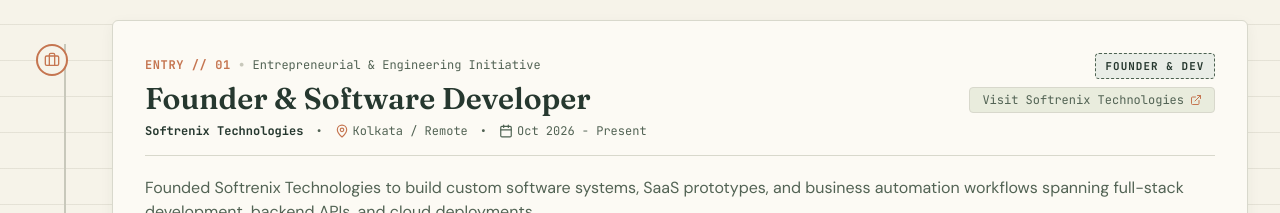
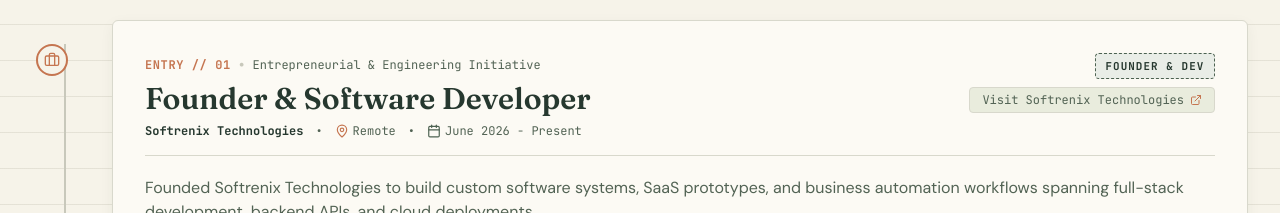
Before and after one commit to innovateabhi/abhinandans-engineering-notebook, a React (Vite) app: page / in a window 1280 px wide. Shown: the part 5520-5733 px from the top of the page. Built offline with nearby package versions, Linux system fonts and the light colour scheme.

Commit message:
fix(experience): update Softrenix location to Remote and period to June 2026 - Present

```diff
--- a/src/data/experience.js
+++ b/src/data/experience.js
@@ -9,8 +9,8 @@ export const experiences = [
     id: "exp-02",
     role: "Founder & Software Developer",
     organization: "Softrenix Technologies",
-    location: "Kolkata / Remote",
-    period: "Oct 2026 - Present",
+    location: "Remote",
+    period: "June 2026 - Present",
     type: "Entrepreneurial & Engineering Initiative",
     badge: "FOUNDER & DEV",
     companyUrl: "https://www.softrenix.com", // Shown strictly within this experience card only
```
Also changed, not shown: 1 other file (tests, documents, lock files or other folders).
